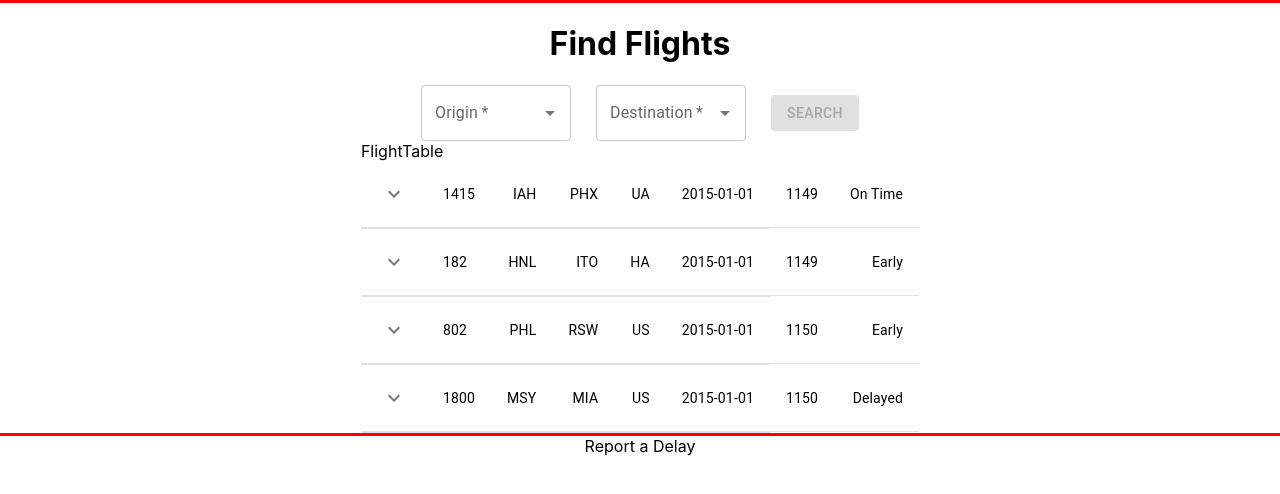
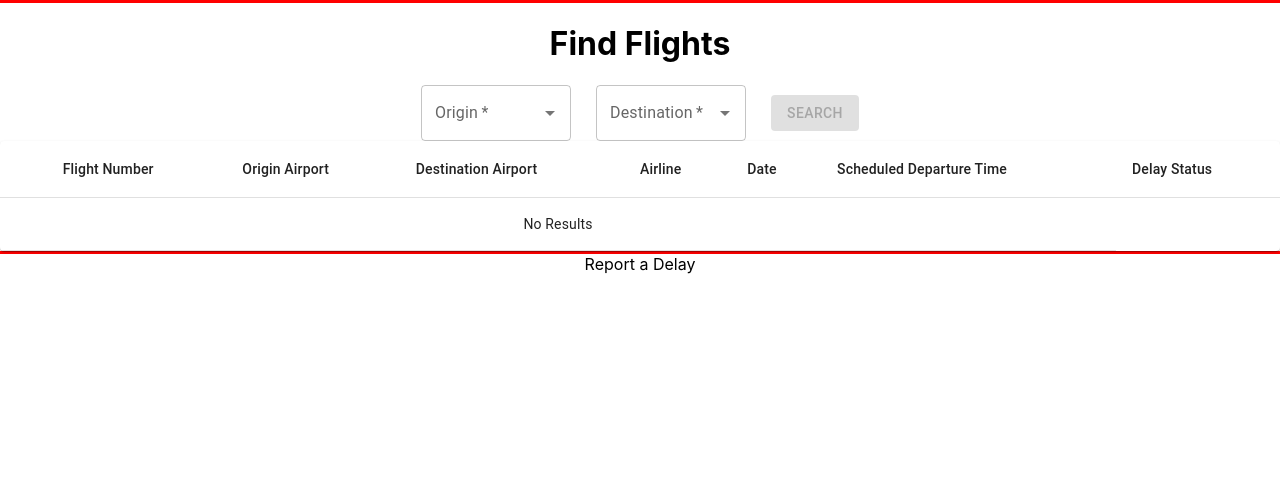
Before and after one commit to gagank02/no-mor-delays, a React (Create React App) app in the folder frontend/: page / in a window 1280 px wide. Shown: the top 494 px of the page. Built offline with nearby package versions, Linux system fonts and the light colour scheme.

Commit message:
added flight table

```diff
--- a/frontend/src/components/FlightTable/FlightTable.js
+++ b/frontend/src/components/FlightTable/FlightTable.js
@@ -1,19 +1,49 @@
 import React from 'react'
 import FlightTableRow from '../FlightTableRow/FlightTableRow'
+import Table from '@mui/material/Table';
+import TableBody from '@mui/material/TableBody';
+import TableCell from '@mui/material/TableCell';
+import TableContainer from '@mui/material/TableContainer';
+import TableHead from '@mui/material/TableHead';
+import TableRow from '@mui/material/TableRow';
+import Paper from '@mui/material/Paper';
 
 const FlightTable = (props) => {
     const { data } = props;
     console.log(data)
     return (
-        <div>
-            FlightTable
-            {data.map((row) => (
-                <FlightTableRow
-                    key={`${row.FlightNumber} - ${row.AirlineIATA}`}
-                    row={row}
-                />
-            ))}
-        </div>
+        <TableContainer component={Paper}>
+            <Table aria-label="flight-table">
+                <TableHead>
+                    <TableRow>
+                        <TableCell />
+                        <TableCell>Flight Number</TableCell>
+                        <TableCell>Origin Airport</TableCell>
+                        <TableCell>Destination Airport</TableCell>
+                        <TableCell>Airline</TableCell>
+                        <TableCell>Date</TableCell>
+                        <TableCell>Scheduled Departure Time</TableCell>
+                        <TableCell>Delay Status</TableCell>
+                    </TableRow>
+                </TableHead>
+                <TableBody>
+                    {data && data.length > 0 ? (
+                        data.map((row) => (
+                            <FlightTableRow
+                                key={`${row.FlightNumber} - ${row.AirlineIATA}`}
+                                row={row}
+                            />
+                        ))
+                    ) : (
+                        <TableRow>
+                            <TableCell align="center" colSpan={7}>
+                                No Results
+                            </TableCell>
+                        </TableRow>
+                    )}
+                </TableBody>
+            </Table>
+        </TableContainer>
     )
 }
 
--- a/frontend/src/components/FlightTableRow/FlightTableRow.js
+++ b/frontend/src/components/FlightTableRow/FlightTableRow.js
@@ -15,6 +15,24 @@ import KeyboardArrowDownIcon from '@mui/icons-material/KeyboardArrowDown';
 import KeyboardArrowUpIcon from '@mui/icons-material/KeyboardArrowUp';
 
 /** https://mui.com/material-ui/react-table/ */
+
+function formatTime(time) {
+  let hour = time.substr(0, 2);
+  let minute = time.substr(2, 2);
+
+  return hour + ':' + minute;
+}
+
+function calculateAdjustedTime(timeStr, departureDelay) {
+	const time = formatTime(timeStr);
+  const [hours, minutes] = time.split(':').map((str) => parseInt(str, 10));
+  const totalMinutes = hours * 60 + minutes + departureDelay;
+  const adjustedHours = Math.floor(totalMinutes / 60);
+  const adjustedMinutes = totalMinutes % 60;
+  const adjustedtime =
+    `${adjustedHours.toString().padStart(2, '0')}:${adjustedMinutes.toString().padStart(2, '0')}`;
+  return adjustedtime;
+}
 
 const FlightTableRow = (props) => {
 	const { row } = props;
@@ -35,18 +53,18 @@ const FlightTableRow = (props) => {
 				<TableCell component="th" scope="row">
 					{row.FlightNumber}
 				</TableCell>
-				<TableCell align="right">{row.OriginAirportIATACode}</TableCell>
-				<TableCell align="right">{row.DestinationAirportIATACode}</TableCell>
-				<TableCell align="right">{row.AirlineIATA}</TableCell>
-				<TableCell align="right">{row.Date}</TableCell>
-				<TableCell align="right">{row.ScheduledDepartureTime}</TableCell>
-				<TableCell align="right">
+				<TableCell>{row.OriginAirportIATACode}</TableCell>
+				<TableCell>{row.DestinationAirportIATACode}</TableCell>
+				<TableCell>{row.AirlineIATA}</TableCell>
+				<TableCell>{row.Date}</TableCell>
+				<TableCell>{formatTime(row.ScheduledDepartureTime)}</TableCell>
+				<TableCell>
 					{
 						(() => {
 							if (row.DepartureDelay < 0) {
-								return "Early";
+								return <p style={{color: "#39FF14"}}>Early</p>;
 							} else if (row.DepartureDelay > 0) {
-								return "Delayed";
+								return <p style={{color: "red"}}>Delayed</p>;
 							} else {
 								return "On Time";
 							}
@@ -61,10 +79,11 @@ const FlightTableRow = (props) => {
 							<Typography variant="h6" gutterBottom component="div">
 								Delay Details
 							</Typography>
-							<Table size="small" aria-label="purchases">
+							<Table size="small" aria-label="delay-details">
 								<TableHead>
 									<TableRow>
 										<TableCell>Departure Delay</TableCell>
+										<TableCell>Adjusted Time</TableCell>
 										<TableCell>Is Canceled</TableCell>
 										<TableCell>Delay Cancellation Reason</TableCell>
 									</TableRow>
@@ -72,9 +91,10 @@ const FlightTableRow = (props) => {
 								<TableBody>
 									<TableRow key={row.FlightNumber}>
 										<TableCell component="th" scope="row">
-											{row.DepartureDelay}
+											{row.DepartureDelay} min
 										</TableCell>
-										<TableCell>{row.IsCanceled}</TableCell>
+										<TableCell>{calculateAdjustedTime(row.ScheduledDepartureTime, row.DepartureDelay)}</TableCell>
+										<TableCell>{row.IsCanceled ? "Yes" : "No"}</TableCell>
 										<TableCell>
 											{row.DelayCancellationReason ? row.DelayCancellationReason : "N/A"}
 										</TableCell>
--- a/frontend/src/pages/Search/Search.js
+++ b/frontend/src/pages/Search/Search.js
@@ -5,14 +5,25 @@ import Autocomplete from '@mui/material/Autocomplete';
 import Button from '@mui/material/Button';
 import styles from './Search.module.css'
 import FlightTable from '../../components/FlightTable/FlightTable';
+import { CircularProgress } from '@mui/material';
 
 const Search = () => {
     const [originAirport, setoriginAirport] = useState(null);
     const [destAirport, setdestAirport] = useState(null);
+    const [filteredDelayData, setFilteredDelayData] = useState(null);
+    const [isLoading, setIsLoading] = useState(false);
 
     const handleSearch = () => {
         // Perform flight search using originAirport and destAirport
+        setIsLoading(true);
         console.log(`Searching for flights from ${originAirport.IATACode} to ${destAirport.IATACode}`);
+        const filtered = delay_data.filter(
+            (item) =>
+                item.OriginAirportIATACode === originAirport.IATACode &&
+                item.DestinationAirportIATACode === destAirport.IATACode
+        );
+        setFilteredDelayData(filtered)
+        setIsLoading(false);
     };
 
     return (
@@ -26,7 +37,7 @@ const Search = () => {
                     renderInput={(params) => (
                         <TextField required {...params} label="Origin" variant="outlined" />
                     )}
-                    sx={{width: '150px'}}
+                    sx={{ width: '150px' }}
 
                 />
                 <Autocomplete
@@ -36,7 +47,7 @@ const Search = () => {
                     renderInput={(params) => (
                         <TextField required {...params} label="Destination" variant="outlined" />
                     )}
-                    sx={{width: '150px'}}
+                    sx={{ width: '150px' }}
                 />
                 <Button
                     variant="contained"
@@ -46,7 +57,20 @@ const Search = () => {
                     Search
                 </Button>
             </div>
-            <FlightTable data={delay_data} />
+            {isLoading ? (
+                <div
+                    sx={{
+                        display: 'flex',
+                        alignItems: 'center',
+                        justifyContent: 'center',
+                        height: '100%',
+                    }}
+                >
+                    <CircularProgress />
+                </div>
+            ) : (
+                <FlightTable data={filteredDelayData} />
+            )}
         </div>
     )
 }
--- a/frontend/src/pages/Search/Search.module.css
+++ b/frontend/src/pages/Search/Search.module.css
@@ -14,3 +14,10 @@
     flex-direction: row;
     gap: 25px;
 }
+
+.loader {
+    display: flex;
+    align-items: center;
+    justify-content: center;
+    height: 100%
+}
```
